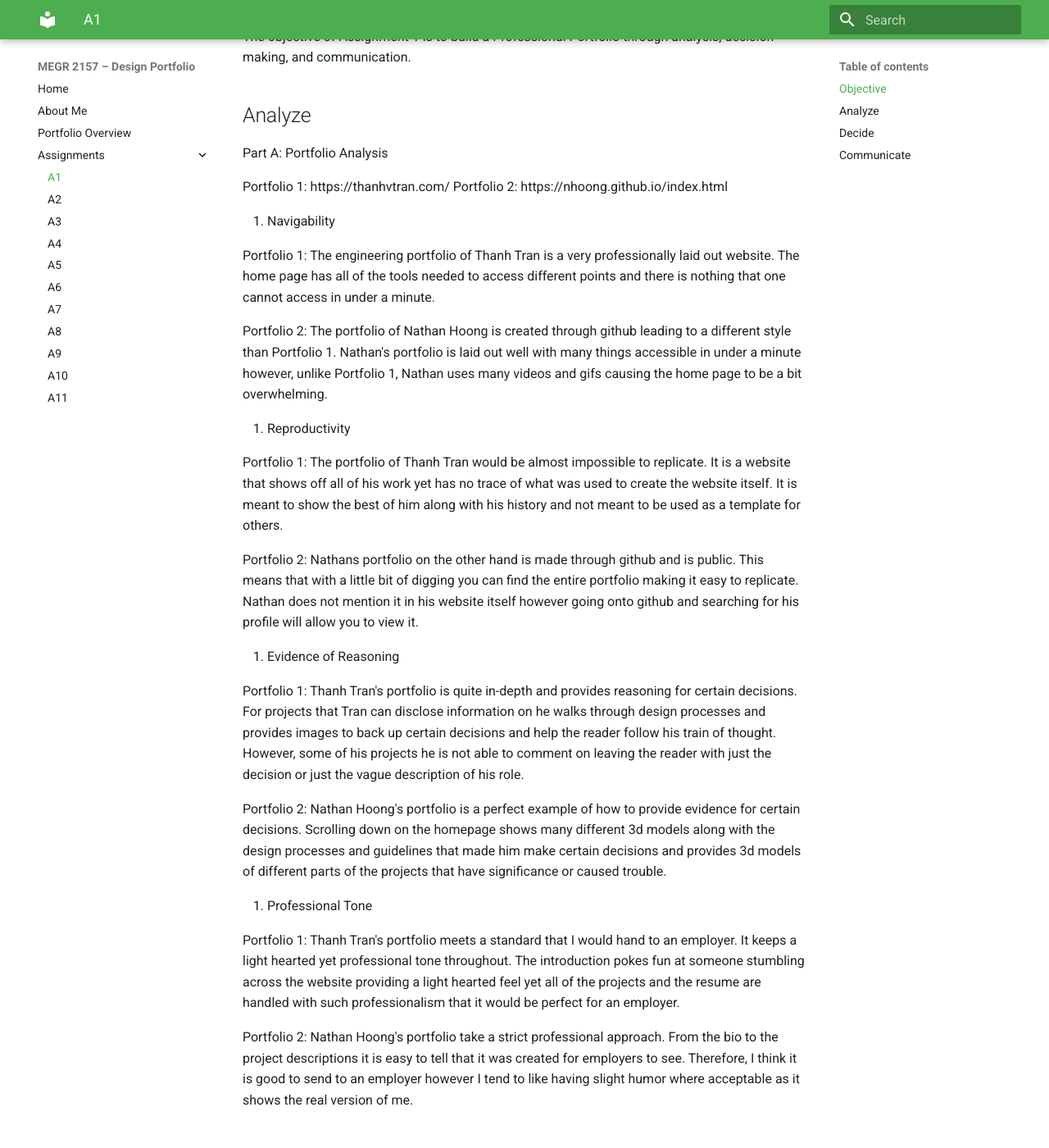
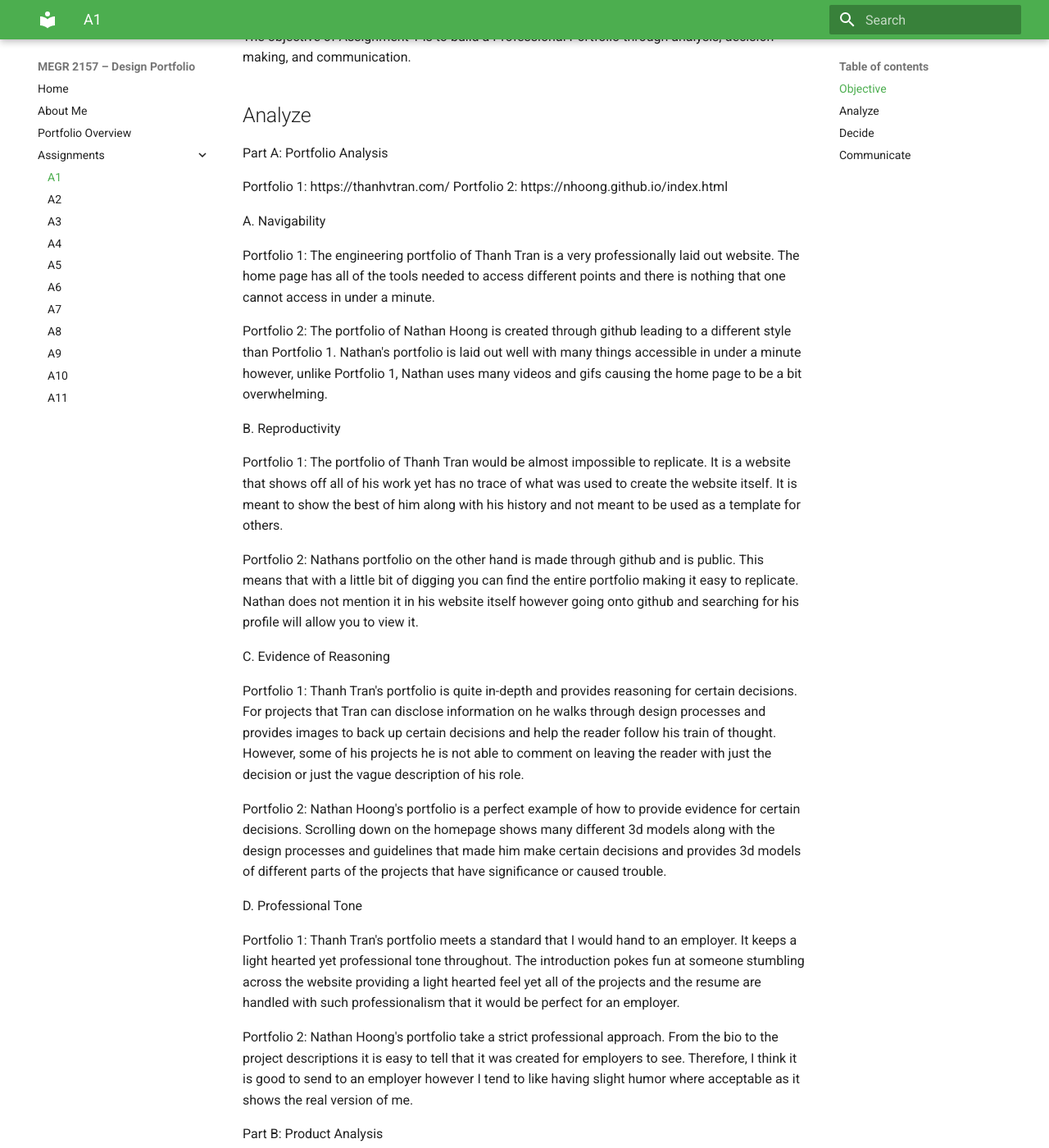
Before and after one commit to noaheme/design-projects-portfolio, an MkDocs documentation site: the page built from docs/assignments/A01/index.md, in a window 1280 px wide and 1400 px high, scrolled down 199 px. Shown: the whole window at 82% size. Built offline with MkDocs 1.6.1 and Material for MkDocs 9.7.7, drawn with Linux system fonts in a browser that asks for light colours.

Commit message:
Revise portfolio analysis structure and add new section
Updated section headings and added a new section for Product Analysis.

```diff
--- a/docs/assignments/A01/index.md
+++ b/docs/assignments/A01/index.md
@@ -9,29 +9,31 @@ The objective of Assignment 1 is to build a Professional Portfolio through analy
 Portfolio 1: https://thanhvtran.com/
 Portfolio 2: https://nhoong.github.io/index.html
 
-  1. Navigability
+  A. Navigability
 
 Portfolio 1: The engineering portfolio of Thanh Tran is a very professionally laid out website. The home page has all of the tools needed to access different points and there is nothing that one cannot access in under a minute.
 
 Portfolio 2: The portfolio of Nathan Hoong is created through github leading to a different style than Portfolio 1. Nathan's portfolio is laid out well with many things accessible in under a minute however, unlike Portfolio 1, Nathan uses many videos and gifs causing the home page to be a bit overwhelming.
 
-  2. Reproductivity
+  B. Reproductivity
 
 Portfolio 1: The portfolio of Thanh Tran would be almost impossible to replicate. It is a website that shows off all of his work yet has no trace of what was used to create the website itself. It is meant to show the best of him along with his history and not meant to be used as a template for others.
 
 Portfolio 2: Nathans portfolio on the other hand is made through github and is public. This means that with a little bit of digging you can find the entire portfolio making it easy to replicate. Nathan does not mention it in his website itself however going onto github and searching for his profile will allow you to view it.
 
-  3. Evidence of Reasoning
+  C. Evidence of Reasoning
 
 Portfolio 1: Thanh Tran's portfolio is quite in-depth and provides reasoning for certain decisions. For projects that Tran can disclose information on he walks through design processes and provides images to back up certain decisions and help the reader follow his train of thought. However, some of his projects he is not able to comment on leaving the reader with just the decision or just the vague description of his role.
 
 Portfolio 2: Nathan Hoong's portfolio is a perfect example of how to provide evidence for certain decisions. Scrolling down on the homepage shows many different 3d models along with the design processes and guidelines that made him make certain decisions and provides 3d models of different parts of the projects that have significance or caused trouble.
 
-  4. Professional Tone
+  D. Professional Tone
 
 Portfolio 1: Thanh Tran's portfolio meets a standard that I would hand to an employer. It keeps a light hearted yet professional tone throughout. The introduction pokes fun at someone stumbling across the website providing a light hearted feel yet all of the projects and the resume are handled with such professionalism that it would be perfect for an employer.
 
 Portfolio 2: Nathan Hoong's portfolio take a strict professional approach. From the bio to the project descriptions it is easy to tell that it was created for employers to see. Therefore, I think it is good to send to an employer however I tend to like having slight humor where acceptable as it shows the real version of me.
+
+  Part B: Product Analysis
 
 ## Decide
 
```
